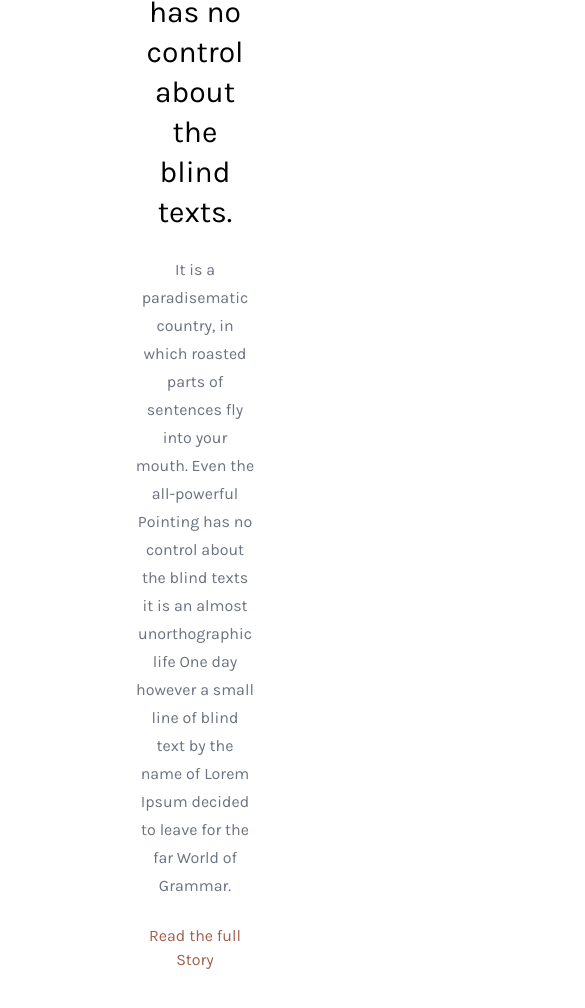
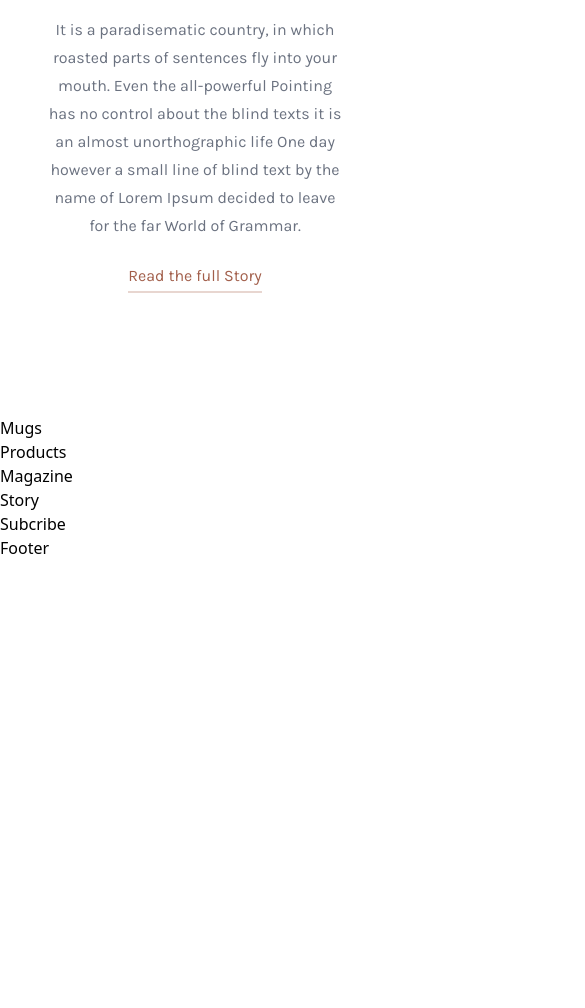
Before and after one commit to Kudoo39/coffee-page, a website: page public/index.html in a window 390 px wide. Shown: the part 902-1910 px from the top of the page, 585 px wide, since content can reach past the window. After the commit the page ends 1462 px from the top, so only its background shows below. Drawn offline with nearby package versions, Linux system fonts and the light colour scheme; files that its build step writes are made by us from their sources.

Commit message:
done responsive for story section

```diff
--- a/public/index.html
+++ b/public/index.html
@@ -103,7 +103,7 @@
           <!----------STORY----------->
           <div class="story">
             <div class="w-full h-full flex justify-center items-center">
-              <div class="px-96 py-32 text-center">
+              <div class="px-4 sm:px-16 md:px-32 lg:px-64 xl:px-96 py-32 text-center">
                 <div class="text-3xl mb-6 font-normal leading-10">
                   Even the all-powerful Pointing has no control about the blind texts.
                 </div>
@@ -113,7 +113,13 @@
                   however a small line of blind text by the name of Lorem Ipsum decided to leave for the far World of
                   Grammar.
                 </div>
-                <div class="text-coffee-400"><a href="">Read the full Story</a></div>
+                <div class=""></div>
+                  <a
+                    href="#"
+                    class="text-coffee-400 hover:text-coffee-600 relative after:absolute after:-bottom-2 after:left-0 after:bg-coffee-50 hover:after:bg-coffee-200 after:h-0.5 after:w-full after:transition-all after:ease-in-out after:duration-400"
+                    >Read the full Story</a
+                  >
+                </div>
               </div>
             </div>
           </div>
--- a/tailwind.config.js
+++ b/tailwind.config.js
@@ -7,8 +7,10 @@ module.exports = {
       },
       colors: {
         coffee: {
+          50: '#e8d6d0',
           200: '#c89f94',
-          400: '#a25f4b'
+          400: '#a25f4b',
+          600: '#744838'
         }
       },
       keyframes: {
```
